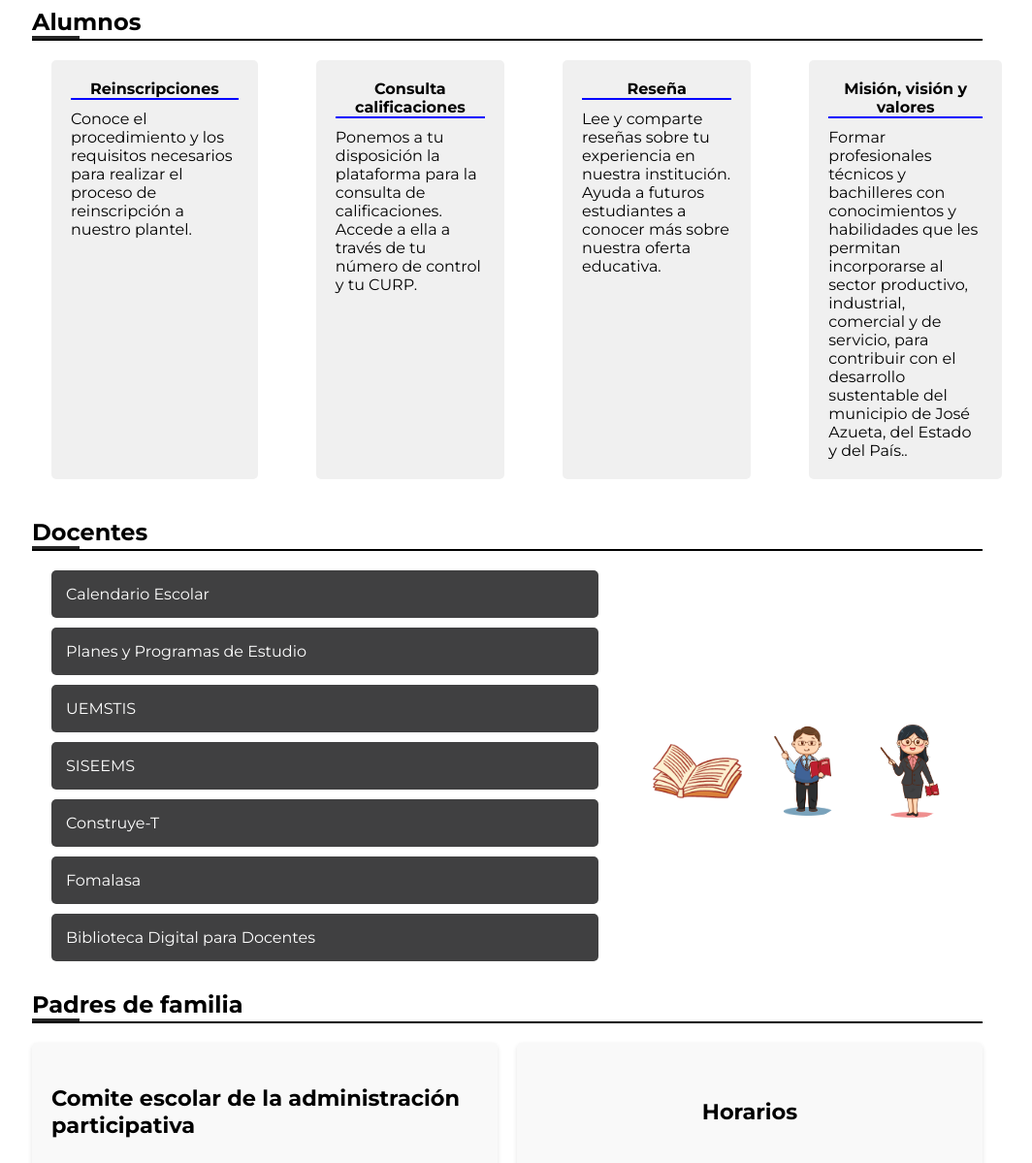
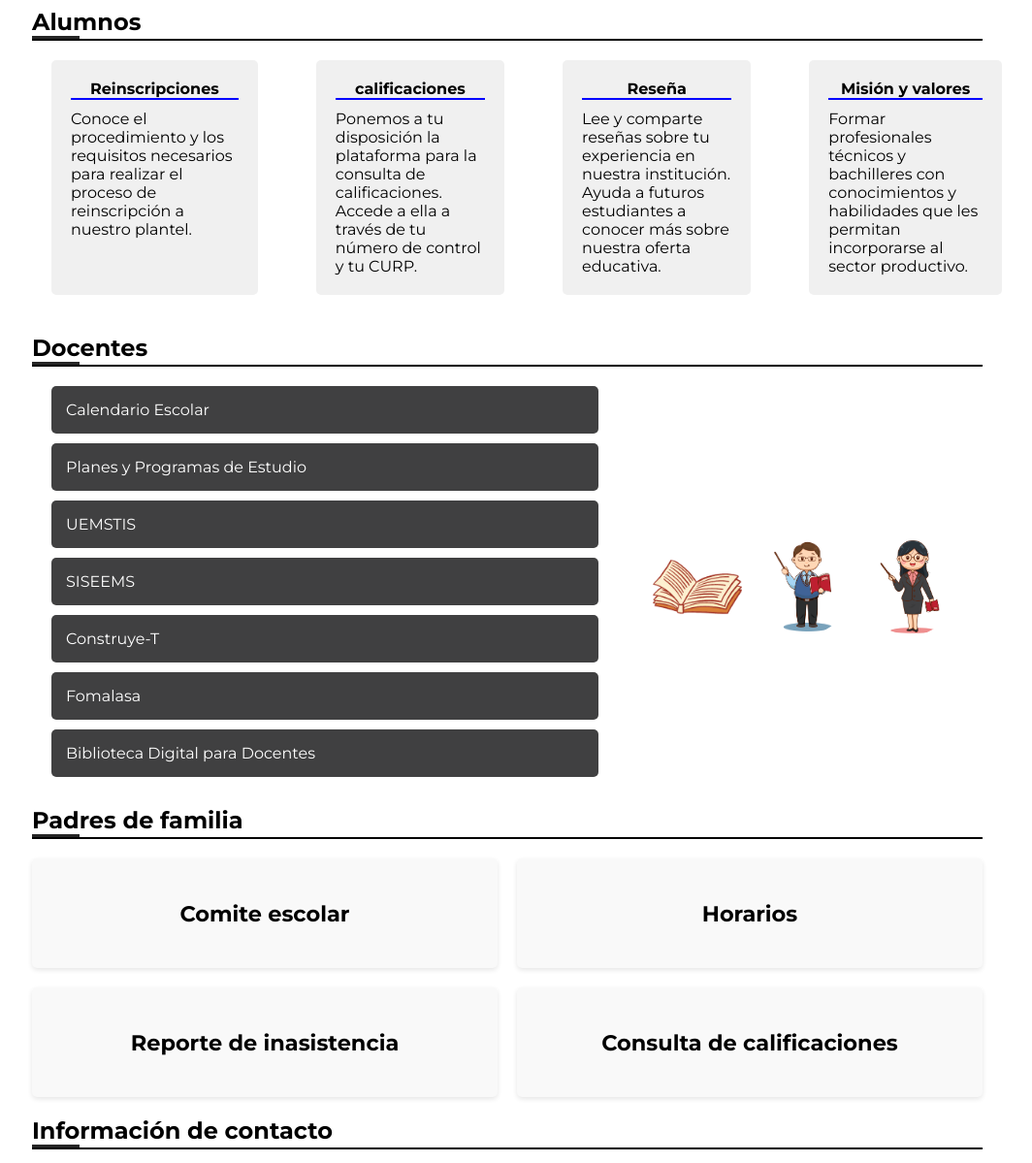
Before and after one commit to Giogamm/Cetis45, a plain HTML site: page index.html in a window 1280 px wide. Shown: the part 2700-3899 px from the top of the page at 97% size, without its empty margins (117-1181 px from the left). Drawn offline with Linux system fonts and the light colour scheme.

Commit message:
arreglando cosas que se veian no cimetricas en el celu

```diff
--- a/index.html
+++ b/index.html
@@ -197,7 +197,7 @@
                     plantel.</p>
             </div>
             <div class="alumnos-section">
-                <a href="#" class="alumnos-title">Consulta calificaciones</a>
+                <a href="#" class="alumnos-title">calificaciones</a>
                 <p>Ponemos a tu disposición la plataforma para la consulta de calificaciones. Accede a ella a través de
                     tu
                     número de control y tu CURP.</p>
@@ -209,12 +209,10 @@
                     sobre nuestra oferta educativa.</p>
             </div>
             <div class="alumnos-section">
-                <a href="#" class="alumnos-title">Misión, visión y valores</a>
+                <a href="#" class="alumnos-title">Misión y valores</a>
                 <p>Formar profesionales técnicos y bachilleres con conocimientos y habilidades que les permitan
                     incorporarse al sector
-                    productivo, industrial, comercial y de servicio, para contribuir con el desarrollo sustentable del
-                    municipio de José
-                    Azueta, del Estado y del País..</p>
+                    productivo.</p>
             </div>
         </div>
 
@@ -247,7 +245,7 @@
             <div class="cajita">
                 <a
                     href="http://uemstis.sep.gob.mx/index.php/convocatorias/674-convocatoria-periodo-sabatico-agosto-2020-agosto-2022">
-                    <h3>Comite escolar de la administración participativa</h3>
+                    <h3>Comite escolar</h3>
                 </a>
             </div>
 
--- a/style.css
+++ b/style.css
@@ -792,6 +792,9 @@ body {
     width: 45%;
   }
 
+  .aspirantes-content{
+    height: 60%;
+  }
   .alumnos-container {
   margin: 20px;
   display: grid;
```
